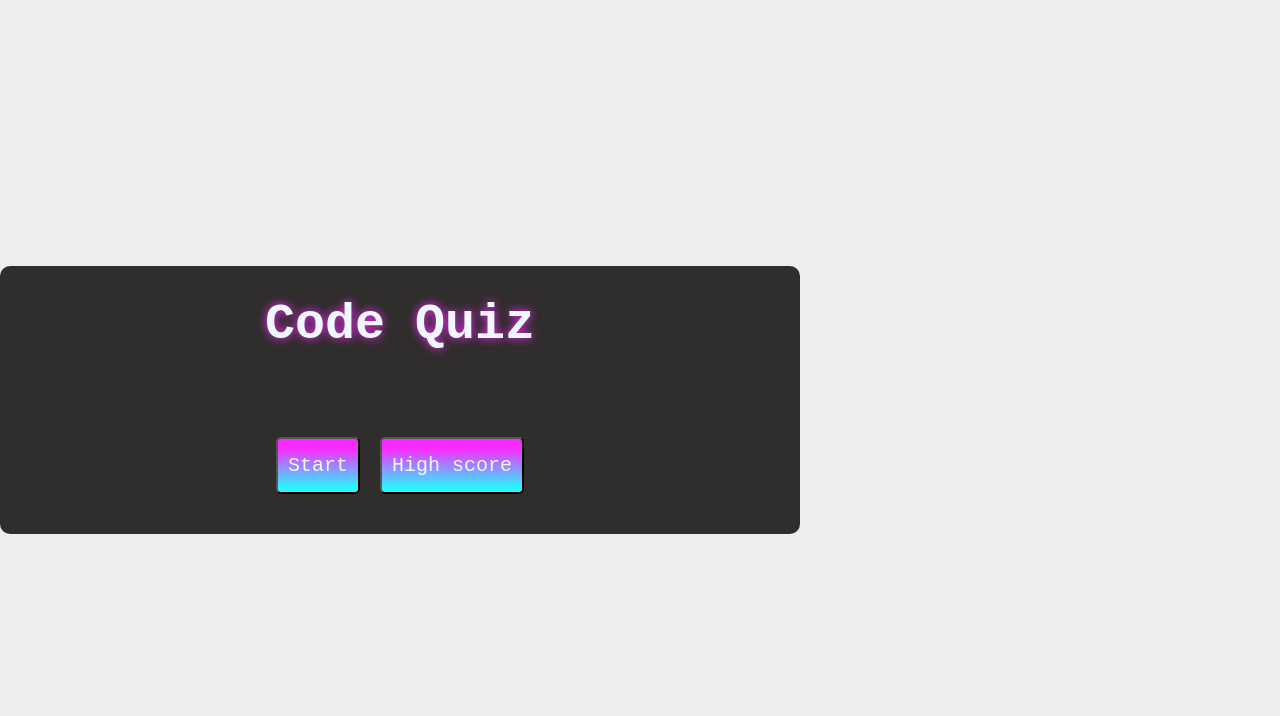
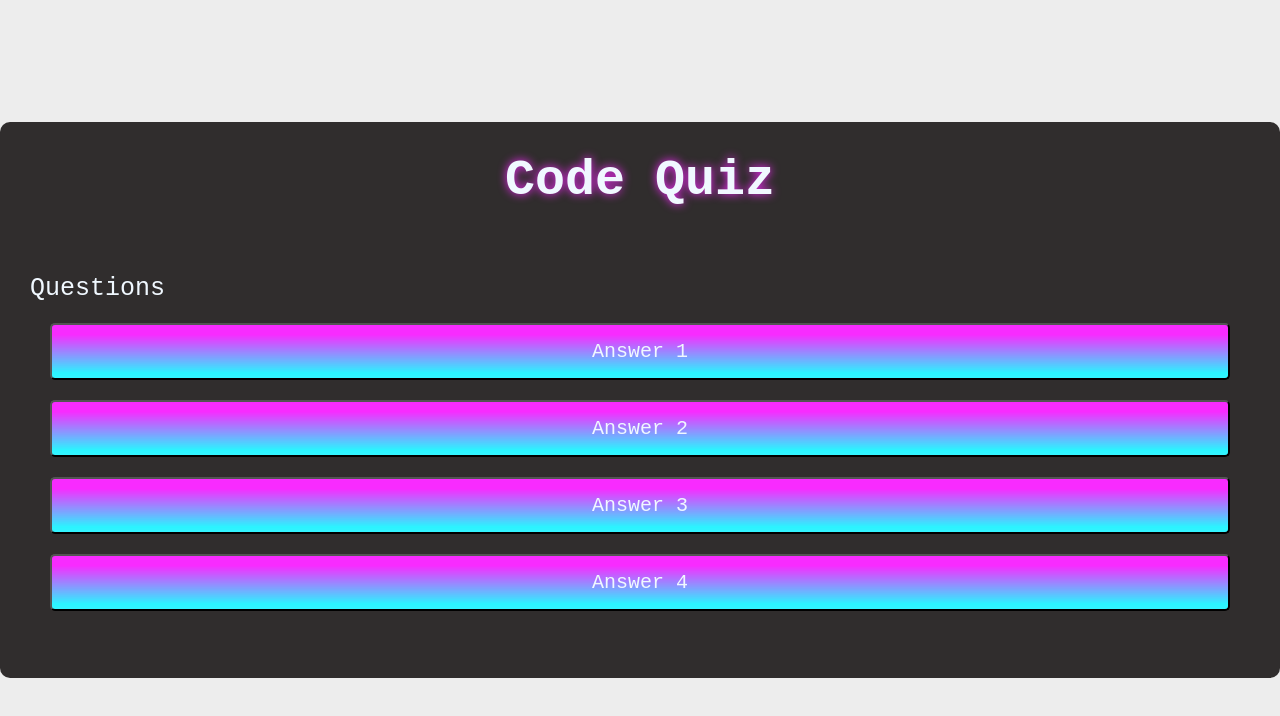
Before and after one commit to mariamv29/code-quiz, a plain HTML site: page index.html in a window 1280 px wide. Both pictures are taken after a click on the button "Start". Drawn offline with Linux system fonts and the light colour scheme.

Commit message:
JavaScript/ setting up questions

```diff
--- a/assets/script.js
+++ b/assets/script.js
@@ -1,38 +1,55 @@
-//Adding event lister to begin button
-// document.addEventListener("DOMContentLoaded", () => {
-//   var timeLeftDisplay = document.querySelector("#time-left");
-//   var startBtn = document.querySelector("#start-button");
-//   var timeLeft = 60;
+//Setting DOM Elements
+var buttonEl = document.getElementById("start-btn");
+var questionsContainerElement = document.getElementById("question-container");
+var randomQuestions, currentQuestionsIndex;
+var questionsElement = document.getElementById("questions");
+var answerButtonsElements = document.getElementById("answer-buttons");
 
-//   function countDown() {
-//     setInterval(function () {
-//       if (timeLeft <= 0) {
-//         clearInterval((timeLeft = 0));
-//       }
-//       timeLeftDisplay.innerHTML = timeLeft;
-//       timeLeft -= 1;
-//     }, 1000);
-//   }
-//   startBtn.addEventListener("click", countDown);
-// });
+buttonEl.addEventListener("click", startQuiz);
 
-// beginQuiz();
+//Adding function to startQuiz
+function startQuiz() {
+  console.log("Started");
+  buttonEl.classList.add("hide");
+  randomQuestions = questions.sort(() => Math.random() - 0.5);
+  //Remove the class hide from it
+  questionsContainerElement.classList.remove("hide");
+  currentQuestionsIndex = 0;
+}
 
-// set att & remove the class hide from it
+///Function Selecting answer
 
-// create a selector for the ID for hide div - querySelector/ selectelby ID
-// remove class
-
-// var questions = [
-
-//   {
-//     question: "This is the question",
-//     choices: ["choice 1", "choice 2", "choice 3"],
-//     correctAnswer: [0]
-//   },
-//   {
-//     question: "This is the question",
-//     choices: ["choice 1", "choice 2", "choice 3"],
-//     correctAnswer: [1]
-//   }
-// ]
+// Questions array
+var questions = [
+  {
+    question: "What command do you use to 'push' your code to GitHub?",
+    choices: ["git init", "git origin push main", "git remote -v", "git pull"],
+    correctAnswer: [2],
+  },
+  {
+    question: "Which property does NOT belong in the CSS Box Model?",
+    choices: ["Main", "Margin", "Padding", "Border", "Content"],
+    correctAnswer: [1],
+  },
+  {
+    question: "What is Moment.js used for?",
+    choices: [
+      "Adding different font to the app",
+      "Dragging and dropping",
+      "Date and time functionality",
+      "Adding color to the app",
+    ],
+    correctAnswer: [3],
+  },
+  {
+    question: "What command do you use to checkout and create a new branch?",
+    choices: [
+      "git clone",
+      "git rm -fr",
+      "git checkout -b",
+      "git create branch",
+      "git branch",
+    ],
+    correctAnswer: [3],
+  },
+];
--- a/assets/style.css
+++ b/assets/style.css
@@ -28,7 +28,7 @@ h1 {
 }
 
 .container {
-  width: 800px;
+  width: auto;
   max-height: auto;
   background-color: rgb(48, 45, 45);
   border-radius: 10px;
@@ -46,9 +46,7 @@ h1 {
 #question {
   font-size: 25px;
   color: aliceblue;
-
 }
-
 
 .btn {
   padding: 15px 10px;
@@ -73,14 +71,12 @@ h1 {
   box-shadow: 0 0 10px rgba(0, 0, 0, 0.396);
 }
 
-
 .btn-grid {
   display: grid;
   grid-template-columns: reapeat(2, auto);
   margin: 10px;
 }
 
-
 .hide {
   display: none;
 }
--- a/index.html
+++ b/index.html
@@ -21,8 +21,8 @@
         </div>
       </div>
       <div class="controls">
-        <button class="btn" id="start-button">Start</button>
-        <button class="btn" id="score-btn">High score</button>
+        <button class="btn" id="start-btn">Start</button>
+        <button class="btn hide" id="score-btn">High score</button>
       </div>
     </div>
 
```
